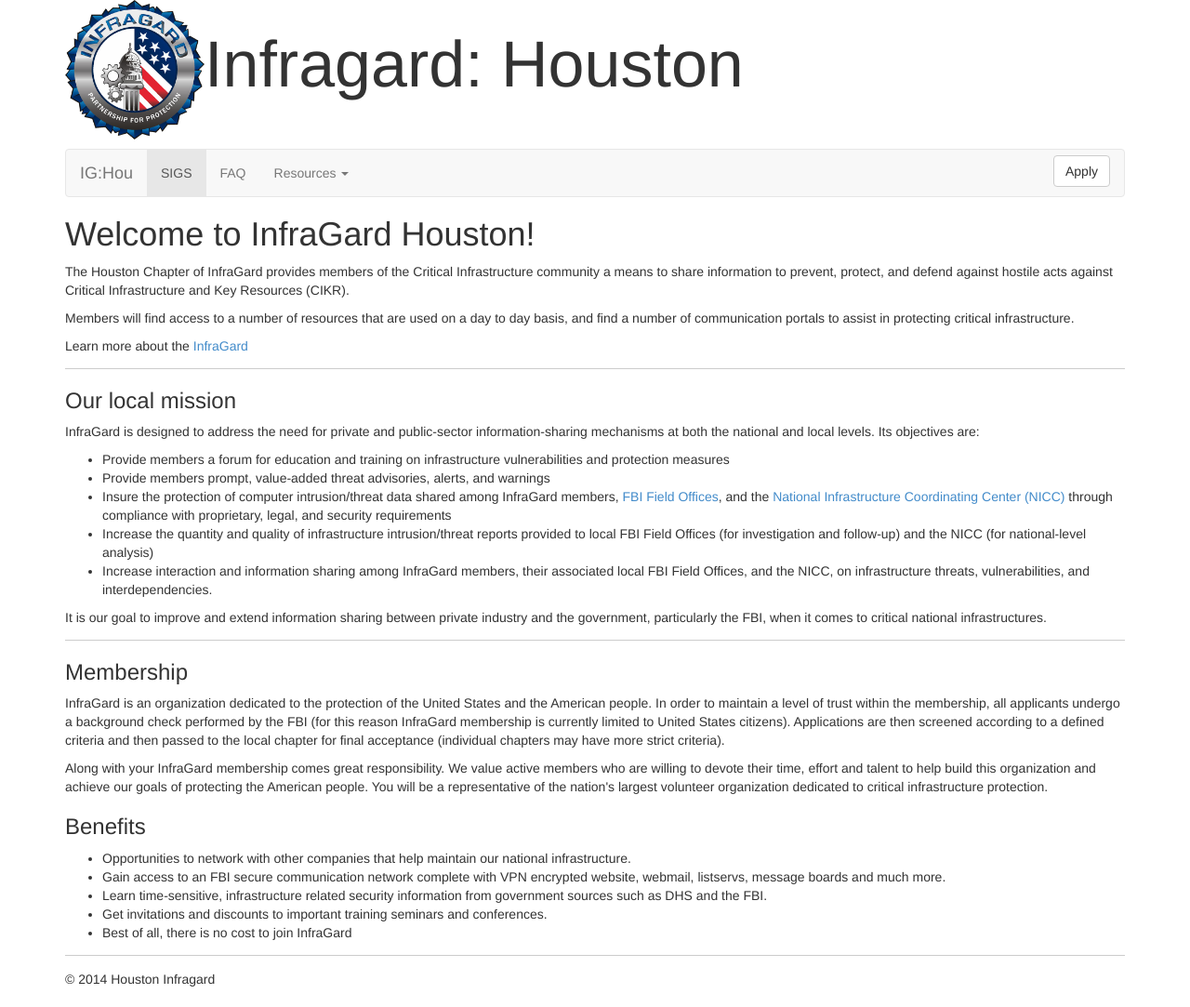
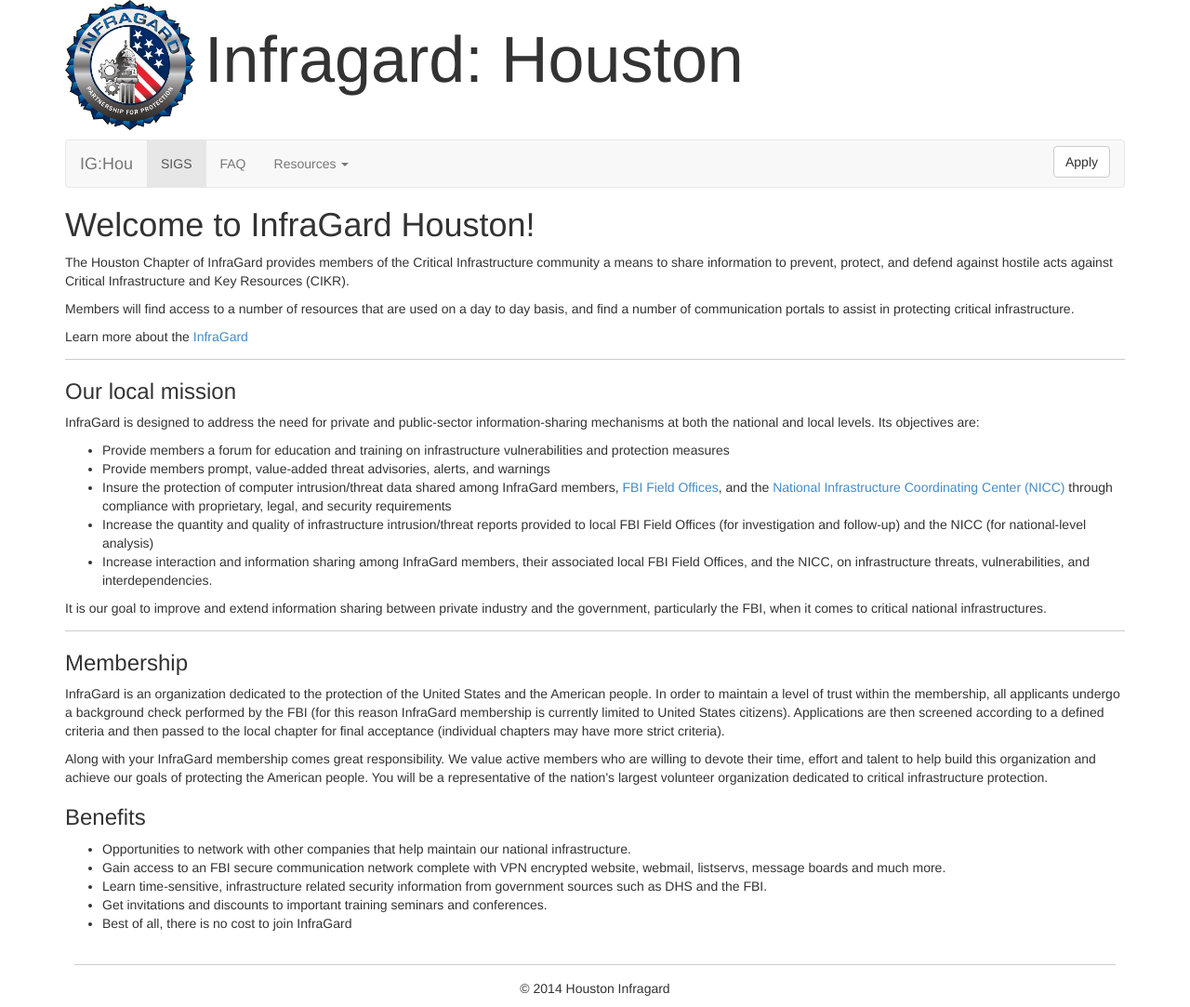
Before and after one commit to IFGHou/ifghou.github.io, a plain HTML site: page index.html in a window 1280 px wide. Shown: the whole page at 93% size. Drawn offline with nearby package versions, Linux system fonts and the light colour scheme.

Commit message:
Update main.css

```diff
--- a/css/main.css
+++ b/css/main.css
@@ -92,8 +92,19 @@ textarea {
     font-size: 500%;
     padding-bottom:10px;
 }
+.header img{
+    padding-right:10px;
+}
+
 .btn{margin-top:10%;}
 
+footer{
+    padding:10px;
+    text-align: center;
+    }
+.note{
+    text-color:red;
+}
 
 
 
```
